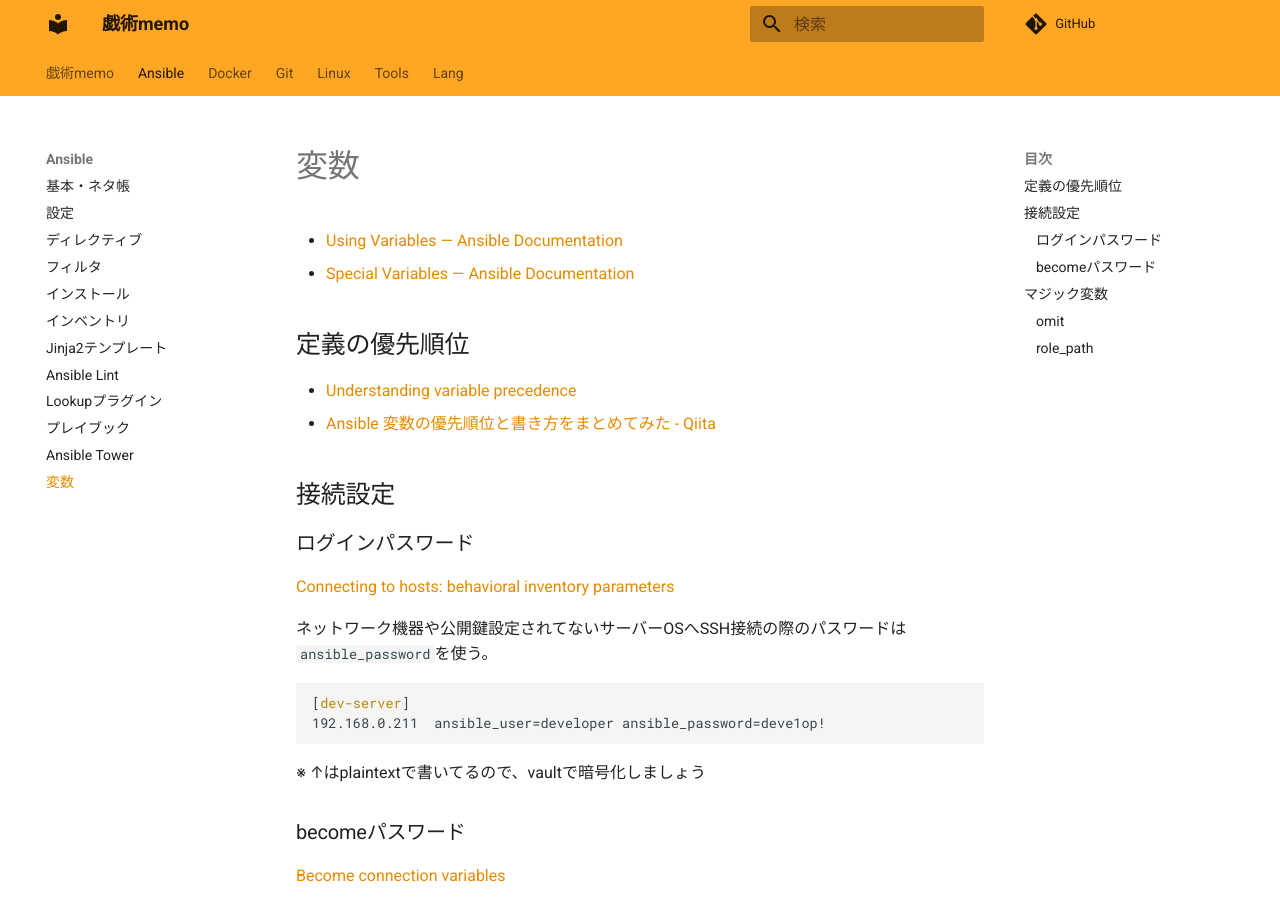
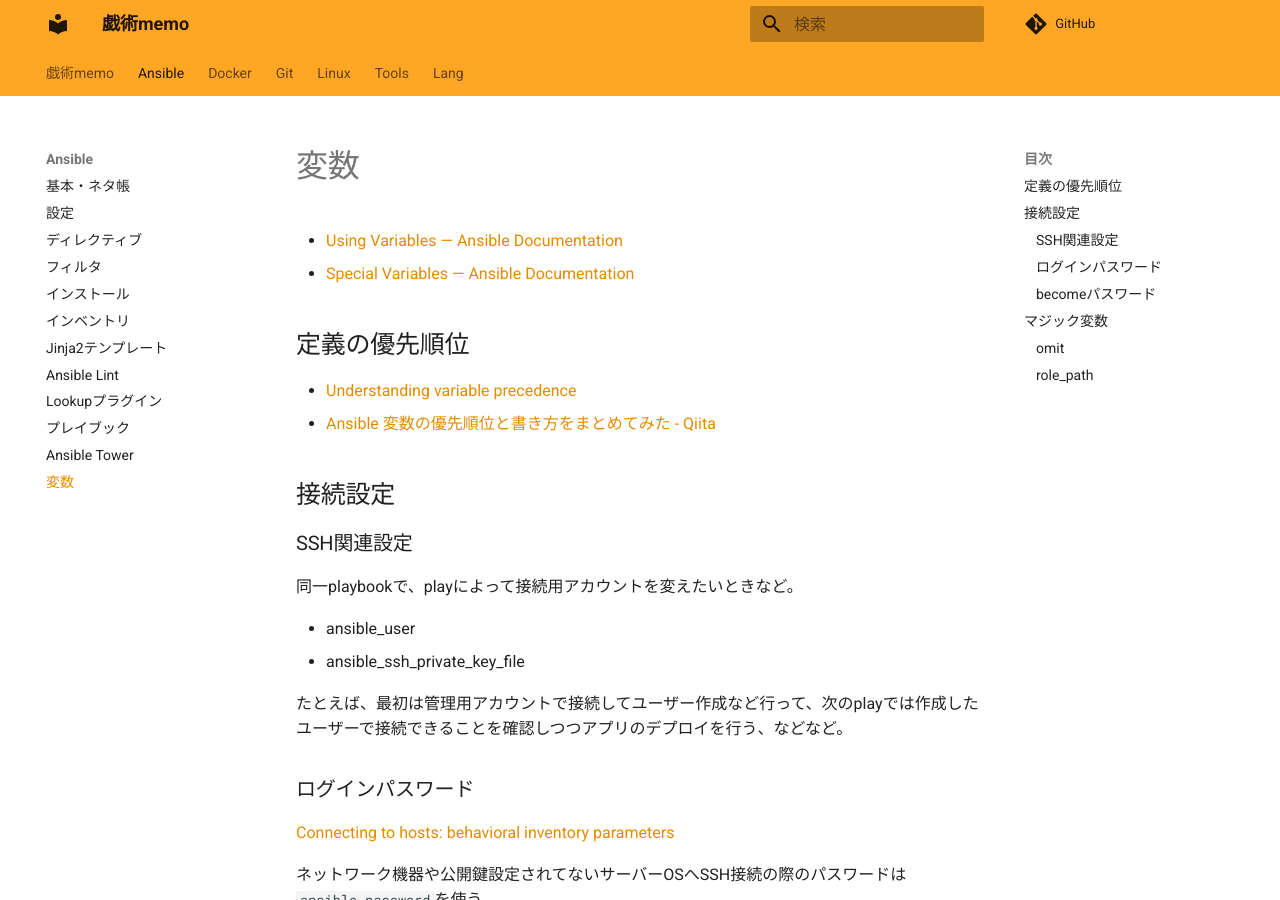
Before and after one commit to zaki-lknr/docs, an MkDocs documentation site: the page built from docs/Ansible/variable.md, in a window 1280 px wide and 900 px high. Built offline with MkDocs 1.6.1 and Material for MkDocs 9.7.7, drawn with Linux system fonts in a browser that asks for light colours; comment, search, counter and statistics services are not loaded.

Commit message:
add: ansible/variable ssh接続情報

```diff
--- a/docs/Ansible/variable.md
+++ b/docs/Ansible/variable.md
@@ -9,6 +9,15 @@
 - [Ansible 変数の優先順位と書き方をまとめてみた - Qiita](https://qiita.com/answer_d/items/b8a87aff8762527fb319)
 
 ## 接続設定
+
+### SSH関連設定
+
+同一playbookで、playによって接続用アカウントを変えたいときなど。
+
+- ansible_user
+- ansible_ssh_private_key_file
+
+たとえば、最初は管理用アカウントで接続してユーザー作成など行って、次のplayでは作成したユーザーで接続できることを確認しつつアプリのデプロイを行う、などなど。
 
 ### ログインパスワード
 
```
